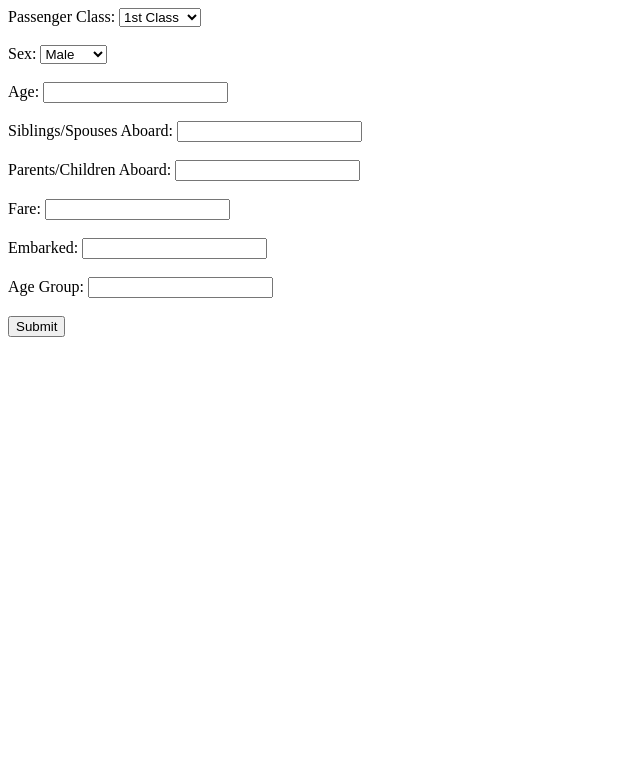
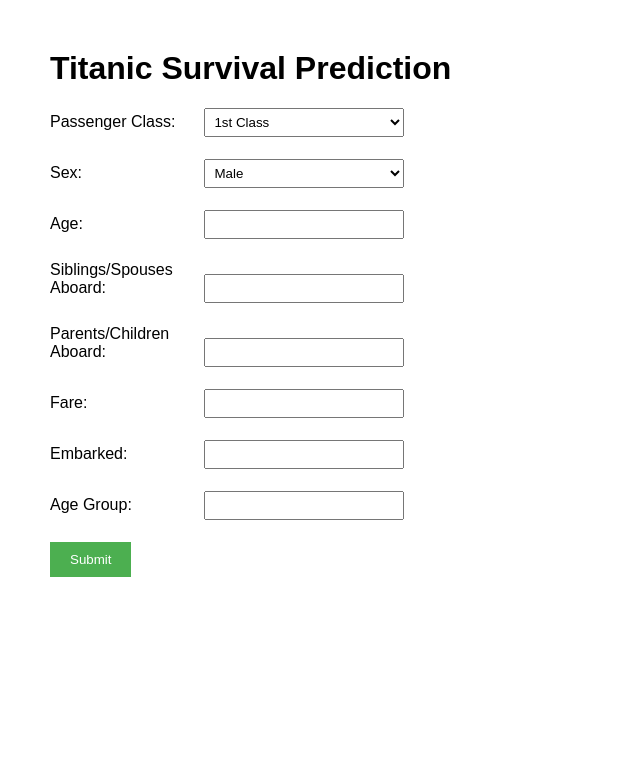
Before and after one commit to Emmanuelelite/Titanic_project, a Flask app: page / in a window 1280 px wide. Shown: the top 783 px of the page, without its empty margins (0-640 px from the left). Run offline with Flask 3, Linux system fonts and the light colour scheme; parts of the project's set-up code (start-up, migrations or seed data) failed here and were passed over.

Commit message:
Updated page style

```diff
--- a/templates/index.html
+++ b/templates/index.html
@@ -1,3 +1,30 @@
+<style>
+    body {
+        font-family: Arial, sans-serif;
+        margin: 50px;
+    }
+    label {
+        display: inline-block;
+        width: 150px;
+        margin-bottom: 10px;
+    }
+    input, select {
+        width: 200px;
+        padding: 5px;
+    }
+    input[type="submit"] {
+        width: auto;
+        padding: 10px 20px;
+        background-color: #4CAF50;
+        color: white;
+        border: none;
+        cursor: pointer;
+    }
+    input[type="submit"]:hover {
+        background-color: #45a049;
+    }
+</style>
+<h1>Titanic Survival Prediction</h1>
 <form action="{{ url_for('submit') }}" method="post">
     <label for="Pclass">Passenger Class:</label>
     <select name="Pclass" required>
```
